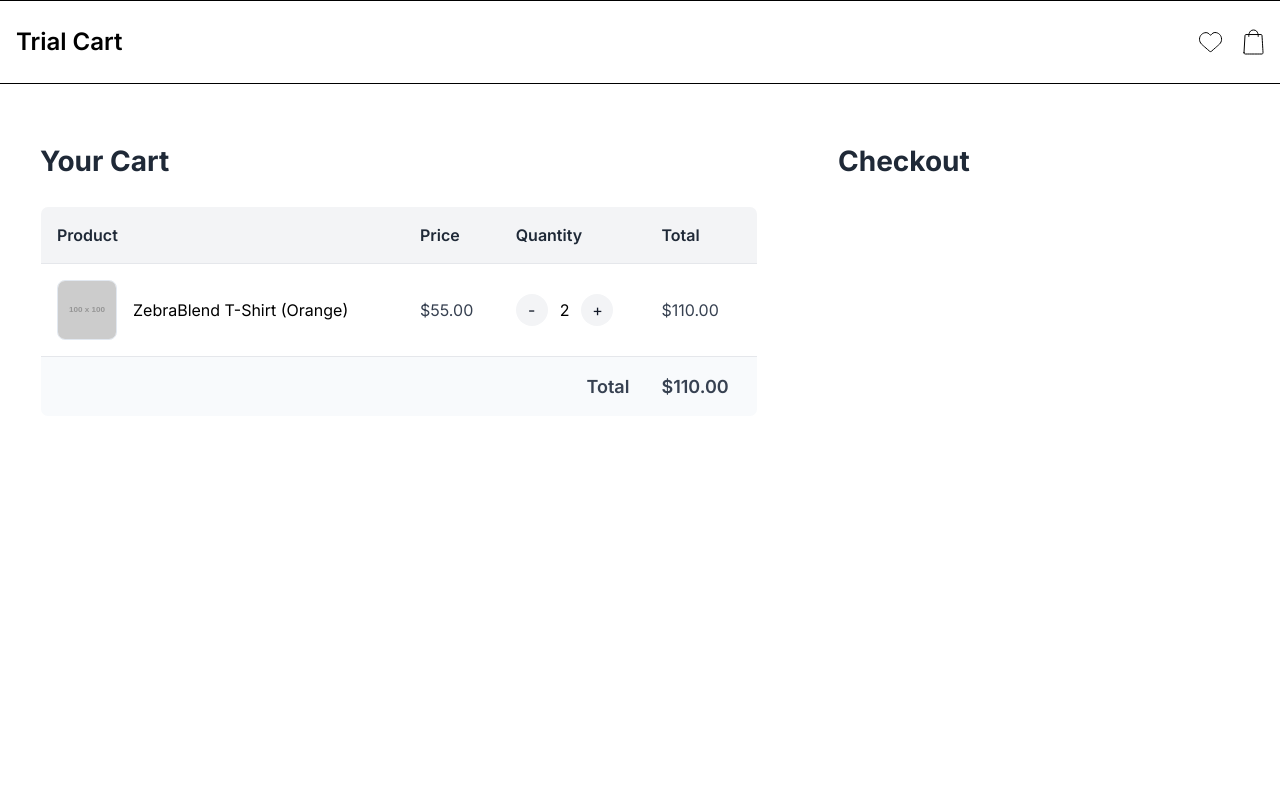
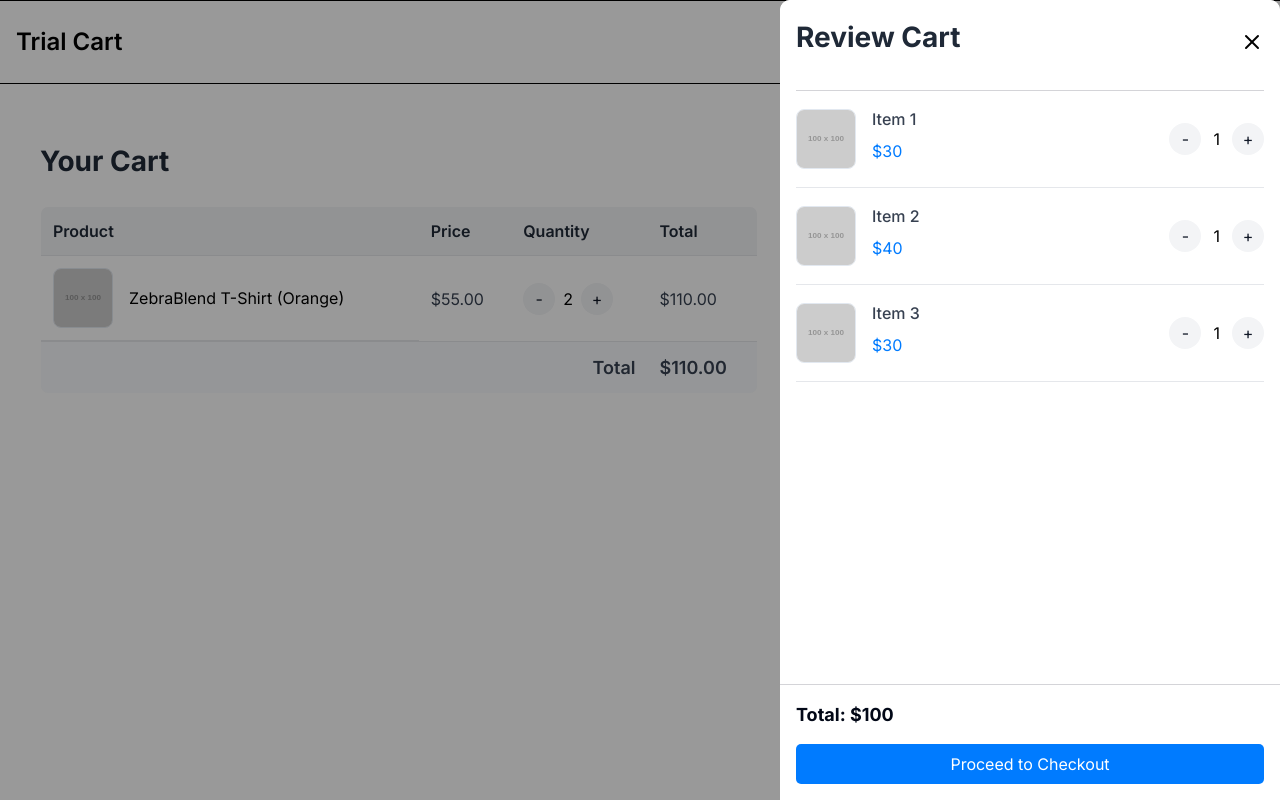
Before and after one commit to JuGit-pk/trial-cart, a React (Vite) app: page /product/1 in a window 1280 px wide. Both pictures are taken after a click on the link 1253 px from the left and 42 px from the top of the page. Built offline with nearby package versions, Linux system fonts and the light colour scheme; a web font is replaced by a local one.

Commit message:
- ui: implement checkout drawer for quick view
- refactor: checkout detailed page

```diff
--- a/package.json
+++ b/package.json
@@ -11,7 +11,8 @@
   },
   "dependencies": {
     "react": "^18.3.1",
-    "react-dom": "^18.3.1"
+    "react-dom": "^18.3.1",
+    "vaul": "^0.9.1"
   },
   "devDependencies": {
     "@eslint/js": "^9.8.0",
--- a/src/components/icons.tsx
+++ b/src/components/icons.tsx
@@ -49,6 +49,23 @@ const Icons = {
       ></path>
     </svg>
   ),
+  x: (props: React.SVGProps<SVGSVGElement>) => (
+    <svg
+      xmlns="http://www.w3.org/2000/svg"
+      width="24"
+      height="24"
+      viewBox="0 0 24 24"
+      fill="none"
+      stroke="currentColor"
+      stroke-width="2"
+      stroke-linecap="round"
+      stroke-linejoin="round"
+      {...props}
+    >
+      <path d="M18 6 6 18" />
+      <path d="m6 6 12 12" />
+    </svg>
+  ),
 };
 
 export default Icons;
--- a/src/components/layout/header/index.tsx
+++ b/src/components/layout/header/index.tsx
@@ -1,5 +1,7 @@
 import Icons from "../../icons";
 import styles from "./style.module.css";
+
+import { CheckoutDrawer } from "../../ui/checkout-drawer";
 const Header = () => {
   return (
     <header className={styles.header}>
@@ -10,7 +12,7 @@ const Header = () => {
             <Icons.heart />
           </a>
           <a className={styles["nav-item"]} title="Cart" href="#">
-            <Icons.cart />
+            <CheckoutDrawer />
           </a>
         </nav>
       </div>
--- a/src/components/pages/detailed-checkout/index.tsx
+++ b/src/components/pages/detailed-checkout/index.tsx
@@ -5,6 +5,7 @@ const DetailedCheckoutPage = () => {
     <div className={`${styles.page} container`}>
       <div className={styles.cartSection}>
         <h2>Your Cart</h2>
+        <div className={styles.cartTableContainer}>
           <table className={styles.cartTable}>
             <thead>
               <tr>
@@ -45,6 +46,7 @@ const DetailedCheckoutPage = () => {
             </tfoot>
           </table>
         </div>
+      </div>
 
       <div className={styles.checkoutSection}>
         <h2>Checkout</h2>
--- a/src/components/pages/detailed-checkout/style.module.css
+++ b/src/components/pages/detailed-checkout/style.module.css
@@ -2,23 +2,44 @@
   display: flex;
   gap: 2rem;
   padding: 2rem 0;
+  flex-direction: column; /* default to column for mobile */
+}
+
+@media (min-width: 1024px) {
+  .page {
+    flex-direction: row; /* change to row for tablets and larger screens */
+  }
 }
 
 .cartSection,
 .checkoutSection {
   flex: 1;
-  padding: 1.5rem;
+  padding: 0;
+}
+
+@media (min-width: 768px) {
+  .cartSection,
+  .checkoutSection {
+    padding: 1.5rem;
+  }
 }
 
 .checkoutSection {
   max-width: 450px;
+  width: 100%; /* make sure it scales for mobile */
 }
 
 h2 {
-  font-size: 1.75rem;
+  font-size: 1.5rem;
   margin-bottom: 1.5rem;
   color: #1f2937;
   font-weight: 700;
+}
+
+@media (min-width: 768px) {
+  h2 {
+    font-size: 1.75rem; /* slightly larger font for bigger screens */
+  }
 }
 
 .cartTotal {
@@ -27,26 +48,32 @@ h2 {
   background-color: #f8fafc;
 }
 
-.cartTotal h3 {
-  font-size: 1.25rem;
-  font-weight: 600;
-  margin: 0;
-  color: #020817;
+.cartTableContainer {
+  width: 100%;
+  overflow-x: auto; /* enable horizontal scrolling */
+  -webkit-overflow-scrolling: touch; /* smooth scrolling on iOS */
 }
 
-/* Table Styling */
 .cartTable {
   width: 100%;
+  min-width: 600px;
   border-collapse: collapse;
   margin-bottom: 1.5rem;
   border: 1px solid #e5e7eb;
   border-radius: 8px;
   overflow: hidden;
+  font-size: 0.875rem; /* smaller font for mobile */
+}
+
+@media (min-width: 768px) {
+  .cartTable {
+    font-size: 1rem; /* increase font size for larger screens */
+  }
 }
 
 .cartTable th,
 .cartTable td {
-  padding: 1rem;
+  padding: 0.75rem;
   text-align: left;
   border-bottom: 1px solid #e5e7eb;
   color: #374151;
@@ -54,13 +81,10 @@ h2 {
 }
 
 .cartTable th {
+  /* enable horizontal scrolling */
   font-weight: 600;
   background-color: #f3f4f6;
   color: #1f2937;
-}
-
-.cartTable tbody tr:last-child td {
-  border-bottom: none;
 }
 
 .cartTable tbody tr:hover {
@@ -71,22 +95,28 @@ h2 {
   display: flex;
   align-items: center;
   gap: 1rem;
+  flex-wrap: nowrap; /* allow wrapping for small screens */
 }
 
 .productImage {
-  width: 60px;
-  height: 60px;
+  width: 50px;
+  height: 50px;
   object-fit: cover;
   border-radius: 8px;
   border: 1px solid #e2e8f0;
 }
 
+@media (min-width: 768px) {
+  .productImage {
+    width: 60px;
+    height: 60px;
+  }
+}
+
 .quantityControls {
   display: flex;
-  gap: 0.75rem;
+  gap: 0.5rem;
   align-items: center;
-  width: 100%;
-  height: 100%;
 }
 
 .quantityButton {
@@ -97,23 +127,38 @@ h2 {
   border-radius: 50%;
   cursor: pointer;
   font-size: 1rem;
-  width: 32px;
-  height: 32px;
+  width: 28px;
+  height: 28px;
   display: flex;
   align-items: center;
   justify-content: center;
 }
 
+@media (min-width: 768px) {
+  .quantityButton {
+    width: 32px;
+    height: 32px;
+  }
+}
+
 .quantityButton:hover {
   background-color: #e2e8f0;
 }
+
 tfoot td {
   border-top: 1px solid #e5e7eb;
   color: #020817;
   font-family: "Inter", sans-serif;
   font-weight: 600;
-  font-size: 1.125rem;
+  font-size: 1rem;
 }
+
+@media (min-width: 768px) {
+  tfoot td {
+    font-size: 1.125rem;
+  }
+}
+
 tfoot .cartTotalText {
   text-align: right;
 }
--- /dev/null
+++ b/src/components/ui/checkout-drawer/index.tsx
@@ -0,0 +1,85 @@
+import { Drawer } from "vaul";
+import Icons from "../../icons";
+import styles from "./styles.module.css";
+
+export function CheckoutDrawer() {
+  return (
+    <Drawer.Root direction="right">
+      <Drawer.Trigger asChild>
+        <button className={styles.trigger}>
+          <Icons.cart />
+        </button>
+      </Drawer.Trigger>
+      <Drawer.Portal>
+        <Drawer.Overlay className={styles.overlay} />
+        <Drawer.Content className={styles.content}>
+          <div className={styles.innerContent}>
+            <div className={styles.header}>
+              <Drawer.Title className={styles.title}>Review Cart</Drawer.Title>
+              <Drawer.Close className={styles.close}>
+                <Icons.x />
+              </Drawer.Close>
+            </div>
+            <div className={styles.cartItems}>
+              {/* Add your cart items here */}
+              <div className={styles.cartItem}>
+                <img
+                  src="https://via.placeholder.com/100"
+                  alt="Item 1"
+                  className={styles.cartItemImage}
+                />
+                <div className={styles.cartItemDetails}>
+                  <span className={styles.cartItemName}>Item 1</span>
+                  <span className={styles.cartItemPrice}>$30</span>
+                </div>
+                <div className={styles.cartItemQuantity}>
+                  <button className={styles.quantityButton}>-</button>
+                  <span>1</span>
+                  <button className={styles.quantityButton}>+</button>
+                </div>
+              </div>
+              <div className={styles.cartItem}>
+                <img
+                  src="https://via.placeholder.com/100"
+                  alt="Item 2"
+                  className={styles.cartItemImage}
+                />
+                <div className={styles.cartItemDetails}>
+                  <span className={styles.cartItemName}>Item 2</span>
+                  <span className={styles.cartItemPrice}>$40</span>
+                </div>
+                <div className={styles.cartItemQuantity}>
+                  <button className={styles.quantityButton}>-</button>
+                  <span>1</span>
+                  <button className={styles.quantityButton}>+</button>
+                </div>
+              </div>
+              <div className={styles.cartItem}>
+                <img
+                  src="https://via.placeholder.com/100"
+                  alt="Item 3"
+                  className={styles.cartItemImage}
+                />
+                <div className={styles.cartItemDetails}>
+                  <span className={styles.cartItemName}>Item 3</span>
+                  <span className={styles.cartItemPrice}>$30</span>
+                </div>
+                <div className={styles.cartItemQuantity}>
+                  <button className={styles.quantityButton}>-</button>
+                  <span>1</span>
+                  <button className={styles.quantityButton}>+</button>
+                </div>
+              </div>
+            </div>
+          </div>
+          <div className={styles.footer}>
+            <div className={styles.totalPrice}>Total: $100</div>
+            <button className={styles.checkoutButton}>
+              Proceed to Checkout
+            </button>
+          </div>
+        </Drawer.Content>
+      </Drawer.Portal>
+    </Drawer.Root>
+  );
+}
--- /dev/null
+++ b/src/components/ui/checkout-drawer/styles.module.css
@@ -0,0 +1,133 @@
+.trigger {
+  display: inline-flex;
+}
+
+.overlay {
+  position: fixed;
+  inset: 0;
+  background-color: rgba(0, 0, 0, 0.4);
+}
+
+.content {
+  max-width: 500px;
+  width: 100%;
+  background-color: #fff;
+  display: flex;
+  flex-direction: column;
+  border-radius: 10px 10px 0 0;
+  height: 100%;
+  position: fixed;
+  right: 0;
+  bottom: 0;
+  top: 0;
+}
+
+.innerContent {
+  padding: 1rem;
+  background-color: #fff;
+  border-radius: 10px 10px 0 0;
+  flex: 1;
+  overflow-y: auto;
+}
+
+.header {
+  display: flex;
+  justify-content: space-between;
+  align-items: center;
+  border-bottom: 1px solid #d4d4d8;
+  padding-bottom: 1rem;
+}
+
+.title {
+  font-weight: 700;
+  margin-bottom: 1rem;
+  font-size: 1.75rem;
+  color: #1f2937;
+}
+
+.cartItems {
+  flex: 1;
+  overflow-y: auto;
+}
+
+.cartItem {
+  display: flex;
+  align-items: center;
+  padding: 1rem 0;
+  border-bottom: 1px solid #e5e7eb;
+}
+
+.cartItemImage {
+  width: 60px;
+  height: 60px;
+  border-radius: 8px;
+  margin-right: 1rem;
+  border: 1px solid #e2e8f0;
+}
+
+.cartItemDetails {
+  display: flex;
+  flex-direction: column;
+  flex: 1;
+}
+
+.cartItemName {
+  font-weight: 500;
+  margin-bottom: 0.5rem;
+  color: #374151;
+}
+
+.cartItemPrice {
+  color: #007bff;
+  margin-bottom: 0.5rem;
+}
+
+.cartItemQuantity {
+  display: flex;
+  align-items: center;
+  gap: 0.75rem;
+}
+
+.quantityButton {
+  background-color: #f3f4f6;
+  color: #111827;
+  padding: 0.25rem 0.5rem;
+  border: none;
+  border-radius: 50%;
+  cursor: pointer;
+  font-size: 1rem;
+  width: 32px;
+  height: 32px;
+  display: flex;
+  align-items: center;
+  justify-content: center;
+}
+
+.quantityButton:hover {
+  background-color: #e2e8f0;
+}
+
+.footer {
+  border-top: 1px solid #d4d4d8;
+  padding: 1rem;
+  background-color: #fff;
+  position: sticky;
+  bottom: 0;
+}
+
+.totalPrice {
+  font-weight: bold;
+  margin-bottom: 1rem;
+  color: #020817;
+  font-size: 1.125rem;
+}
+
+.checkoutButton {
+  width: 100%;
+  background-color: #007bff;
+  color: #fff;
+  padding: 0.5rem 1rem;
+  border: none;
+  border-radius: 5px;
+  cursor: pointer;
+}
--- a/src/global.css
+++ b/src/global.css
@@ -38,6 +38,14 @@
   transition: all 0.3s ease-in-out;
   -webkit-tap-highlight-color: transparent;
 }
+/* reset button styling */
+button {
+  background-color: transparent;
+  border: none;
+  cursor: pointer;
+  font-size: inherit;
+  font-family: inherit;
+}
 
 /* Container */
 .container {
@@ -74,8 +82,8 @@
   }
 }
 
-/* @media (min-width: 1536px) {
+@media (min-width: 1440px) {
   .container {
-    max-width: 1536px;
+    max-width: 1440px;
   }
-} */
+}
```
Also changed, not shown: 1 other file (tests, documents, lock files or other folders). Lines whose indentation alone changed are shown as unchanged.
